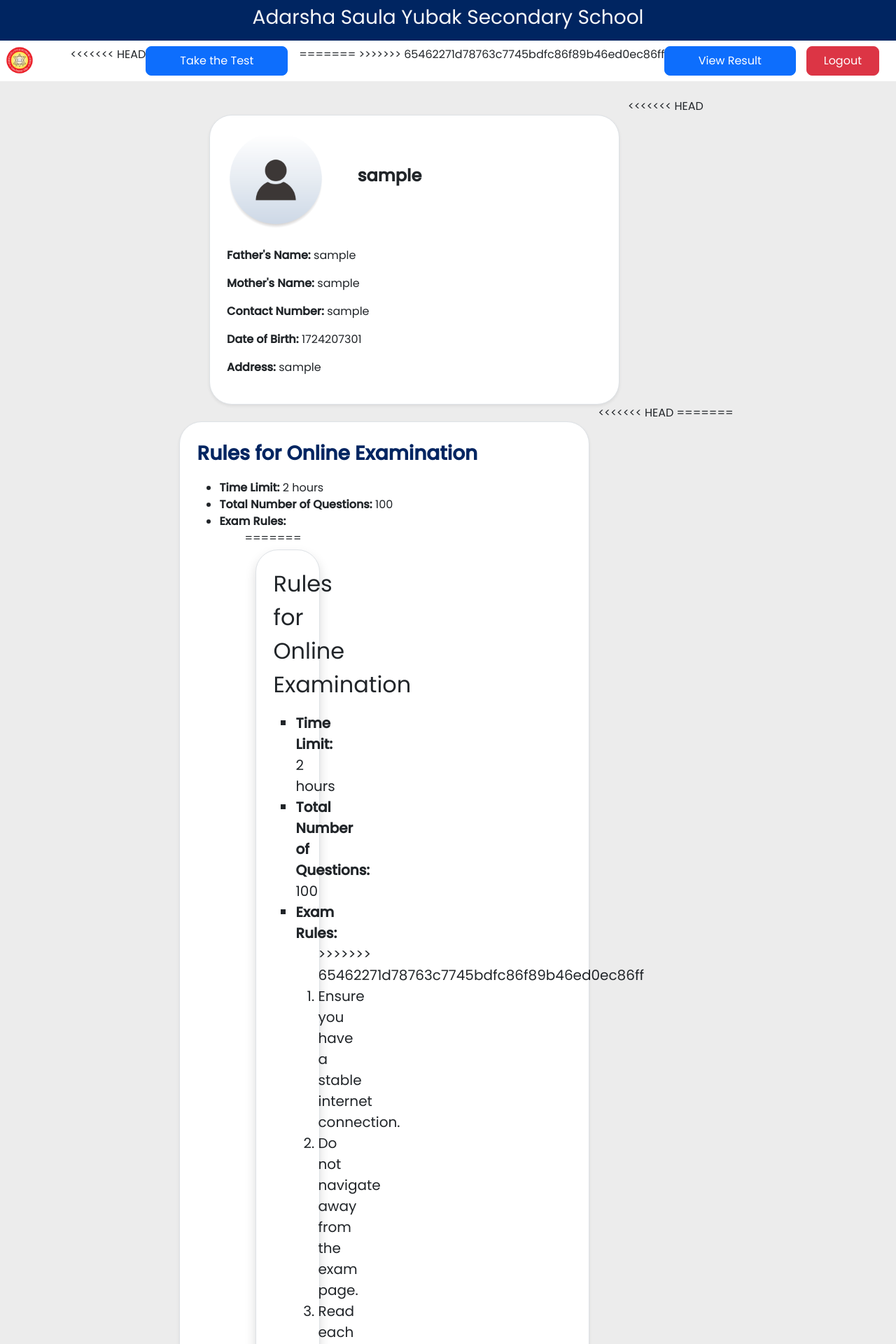
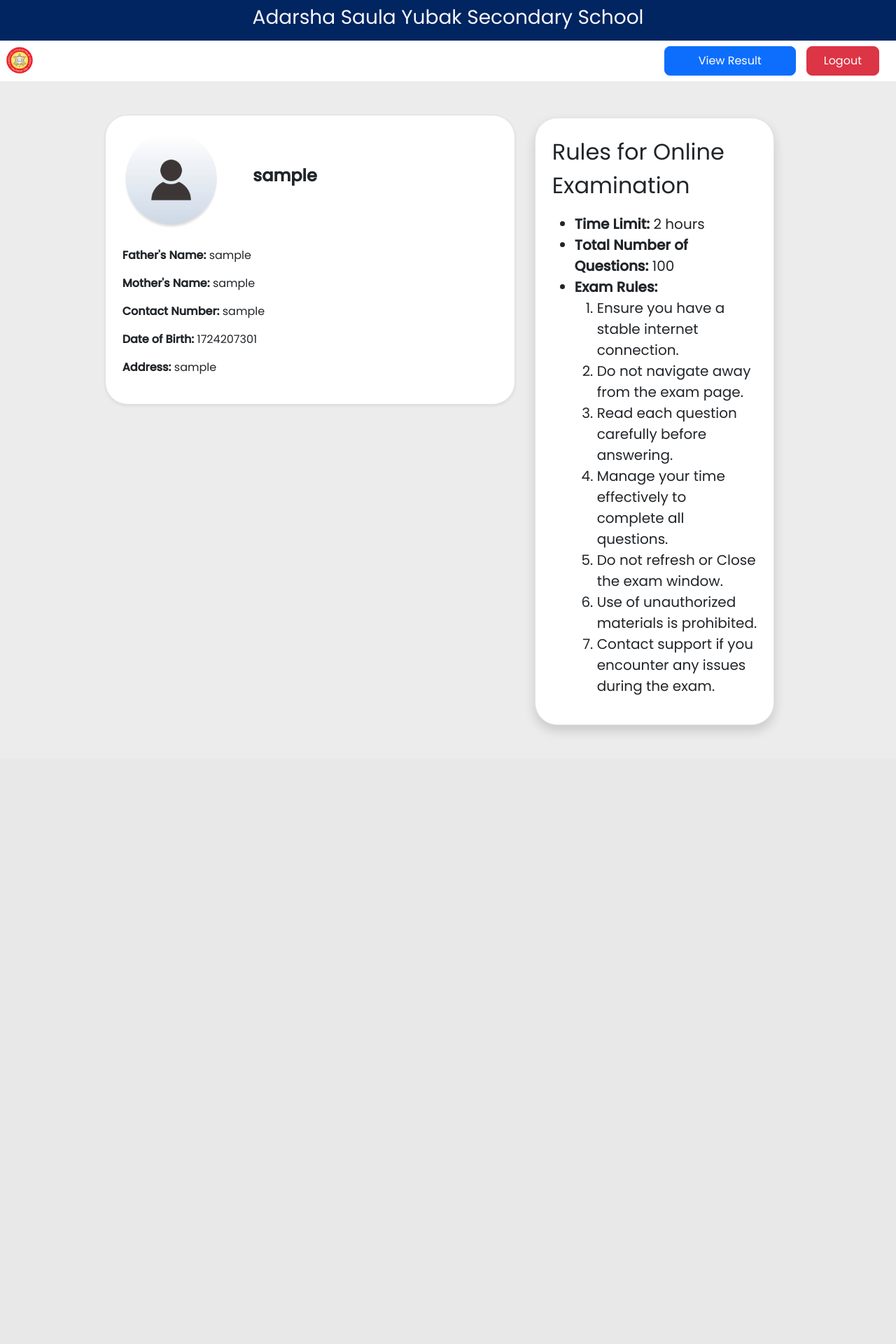
Before and after one commit to iamye1337/EntranceMS, a PHP site: page /student/profile.php in a window 1280 px wide. Shown: the top 1920 px of the page at 70% size. After the commit the page ends 1045 px from the top, so only its background shows below. Run offline with PHP 8.4, Linux system fonts and the light colour scheme; the visitor is signed in with stand-in values (Sample User, id 1).

Commit message:
accepted incoming change

```diff
--- a/student/profile.php
+++ b/student/profile.php
@@ -32,10 +32,6 @@ if (!isLoggedIn()) {
 
         <!-- action button -->
         <div class="input-group justify-content-end d-flex">
-<<<<<<< HEAD
-            <a href="../exampage/exam.php" class="pe-3 align-self-center" type="submit"><button
-                    class="ps-5 pe-5 btn btn-lg btn-primary fs-6">Take the Test</button></a>
-=======
             <?php
             if (!(isset($_SESSION["userExamCompletionStatus"]) && $_SESSION["userExamCompletionStatus"] == true)) {
                 echo <<<TakeTheTest
@@ -44,7 +40,6 @@ if (!isLoggedIn()) {
                 TakeTheTest;
             }
             ?>
->>>>>>> 65462271d78763c7745bdfc86f89b46ed0ec86ff
 
             <a class="pe-3 align-self-center" href="resultView.php"><button class="ps-5 pe-5 btn btn-lg btn-primary fs-6"
                     id="viewResult">View Result</button></a>
@@ -80,18 +75,6 @@ if (!isLoggedIn()) {
                 </div>
             </div>
         </div>
-<<<<<<< HEAD
-
-        <!-- Rules Container -->
-        <div class="col-md-6 d-flex flex-column justify-content-between">
-            <div class="border rounded-5 p-4 bg-white shadow-sm">
-                <p class="fs-3 fw-bold" style="color:#002561">Rules for Online Examination</p>
-                <ul class="fs-6">
-                    <li><strong>Time Limit:</strong> 2 hours</li>
-                    <li><strong>Total Number of Questions:</strong> 100</li>
-                    <li><strong>Exam Rules:</strong></li>
-                    <ol class="ms-1">
-=======
         <!----------------------- Rules Container -------------------------->
 
         <div class="p-5 ps-3 pt-1  col-md-4 rounded d-flex flex-column justify-content-between">
@@ -102,31 +85,20 @@ if (!isLoggedIn()) {
                     <li><strong>Total Number of Questions:</strong> 100</li>
                     <li><strong>Exam Rules:</strong></li>
                     <ol type="1">
->>>>>>> 65462271d78763c7745bdfc86f89b46ed0ec86ff
                         <li>Ensure you have a stable internet connection.</li>
                         <li>Do not navigate away from the exam page.</li>
                         <li>Read each question carefully before answering.</li>
                         <li>Manage your time effectively to complete all questions.</li>
-<<<<<<< HEAD
-                        <li>Do not refresh or close the exam window.</li>
-                        <li>Use of unauthorized materials is prohibited.</li>
-                        <li>Contact support if you encounter any issues during the exam.</li>
-                    </ol>
-=======
                         <li>Do not refresh or Close the exam window.</li>
                         <li>Use of unauthorized materials is prohibited.</li>
                         <li>Contact support if you encounter any issues during the exam.</li>
 
                 </ul>
->>>>>>> 65462271d78763c7745bdfc86f89b46ed0ec86ff
                 </ul>
             </div>
         </div>
 
-<<<<<<< HEAD
-=======
     </div>
->>>>>>> 65462271d78763c7745bdfc86f89b46ed0ec86ff
     </div>
 
 
```
